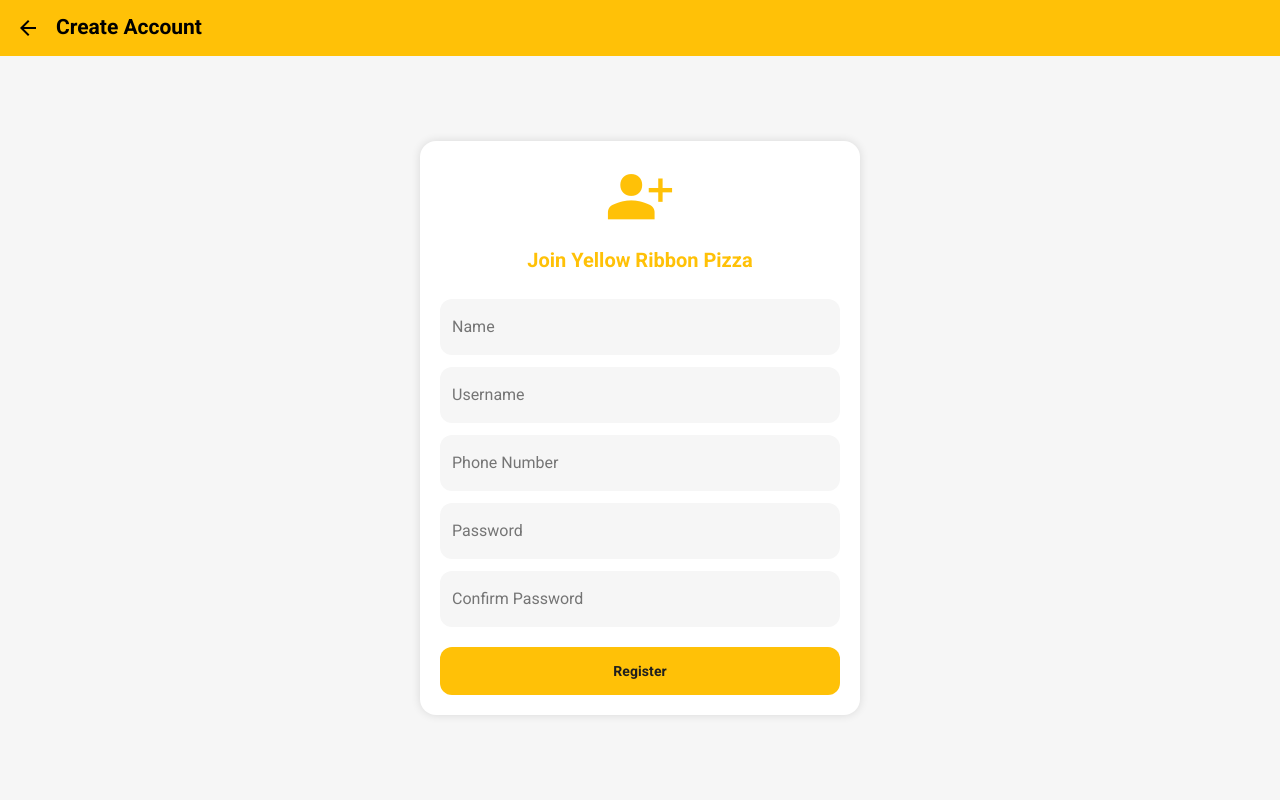
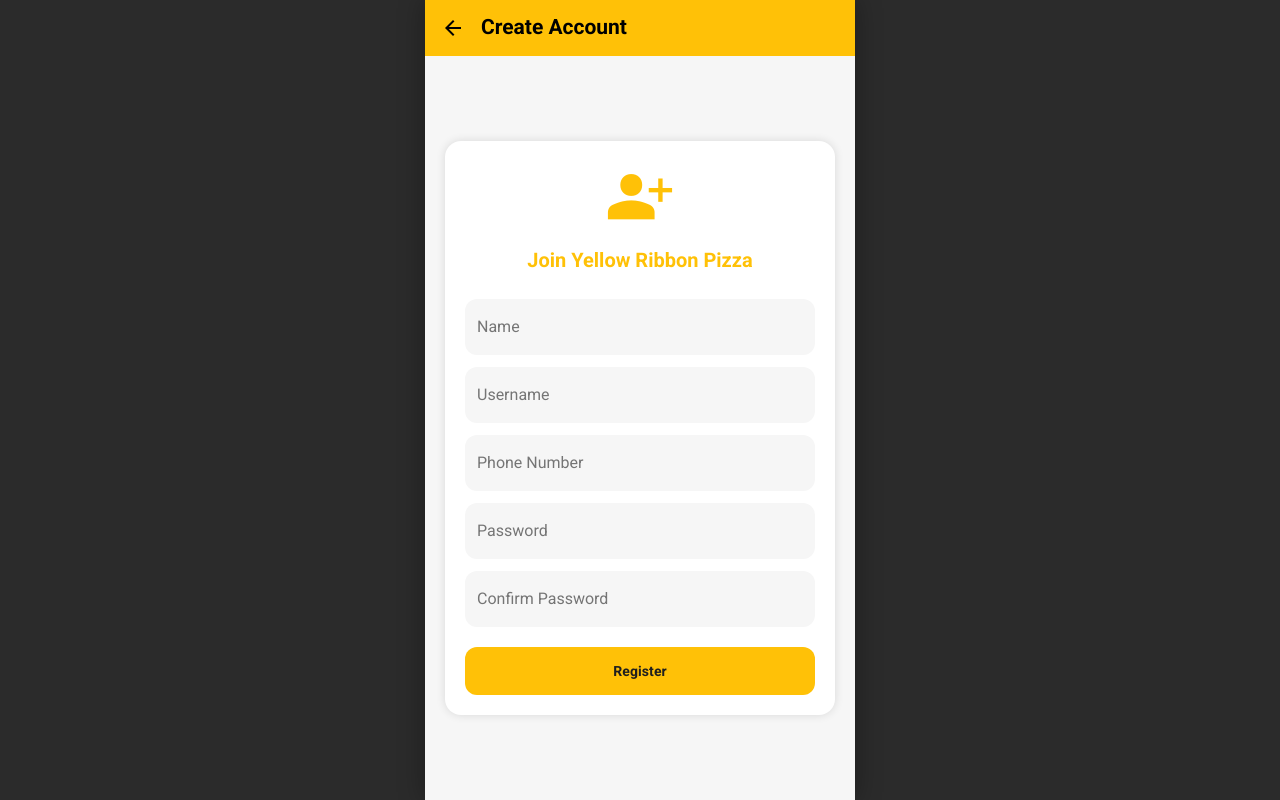
Before and after one commit to 0jieE/Yellow-Ribbon-Backend, a Django app: page /order/sign-up/ in a window 1280 px wide. Run offline with Django 5.2, Linux system fonts and the light colour scheme; parts of the project's set-up code (start-up, migrations or seed data) failed here and were passed over; some libraries are stand-ins or nearby versions.

Commit message:
Keep the customer web app phone-shaped on a computer
On a wide screen the app sits in one phone-wide column in the middle, with
the app bar, tabs, messages and map picker inside it, and the menu keeps
two dishes per row as on a phone.

Co-Authored-By: Claude Opus 5.5 <noreply@anthropic.com>

```diff
--- a/shop/static/shop/css/shop.css
+++ b/shop/static/shop/css/shop.css
@@ -25,6 +25,7 @@
     --safe-b: env(safe-area-inset-bottom, 0px);
     --safe-t: env(safe-area-inset-top, 0px);
     --tabs-h: 70px;
+    --phone: 430px;
     color-scheme: light;
 }
 
@@ -46,6 +47,17 @@ body {
     overflow-x: clip;
 }
 body.is-white { background: var(--white); }
+
+/* On a computer or tablet the app keeps a phone's shape: one phone-wide
+   column in the middle of the screen, as on the phones it is made for. */
+@media (min-width: 600px) {
+    html { background: #2B2B2B; }
+    body {
+        max-width: var(--phone);
+        margin: 0 auto;
+        box-shadow: 0 0 24px rgba(0, 0, 0, 0.35);
+    }
+}
 
 img { max-width: 100%; display: block; }
 a { color: inherit; text-decoration: none; }
@@ -189,7 +201,7 @@ h1, h2, h3, p { margin: 0; }
     z-index: 40;
     display: grid;
     gap: 8px;
-    max-width: 560px;
+    max-width: calc(var(--phone) - 16px);
     margin: 0 auto;
     padding: 0;
     list-style: none;
@@ -376,7 +388,6 @@ textarea.input { min-height: 0; resize: vertical; }
     padding: 0;
     list-style: none;
 }
-@media (min-width: 600px) { .dishes { grid-template-columns: repeat(3, minmax(0, 1fr)); } }
 
 .dish {
     display: flex;
@@ -758,6 +769,9 @@ body.picker-open { overflow: hidden; }
     position: fixed;
     inset: 0;
     z-index: 60;
+    /* Inside the phone-wide column on a wide screen, like the rest. */
+    width: min(100%, var(--phone));
+    margin: 0 auto;
     display: flex;
     flex-direction: column;
     background: var(--page);
```
